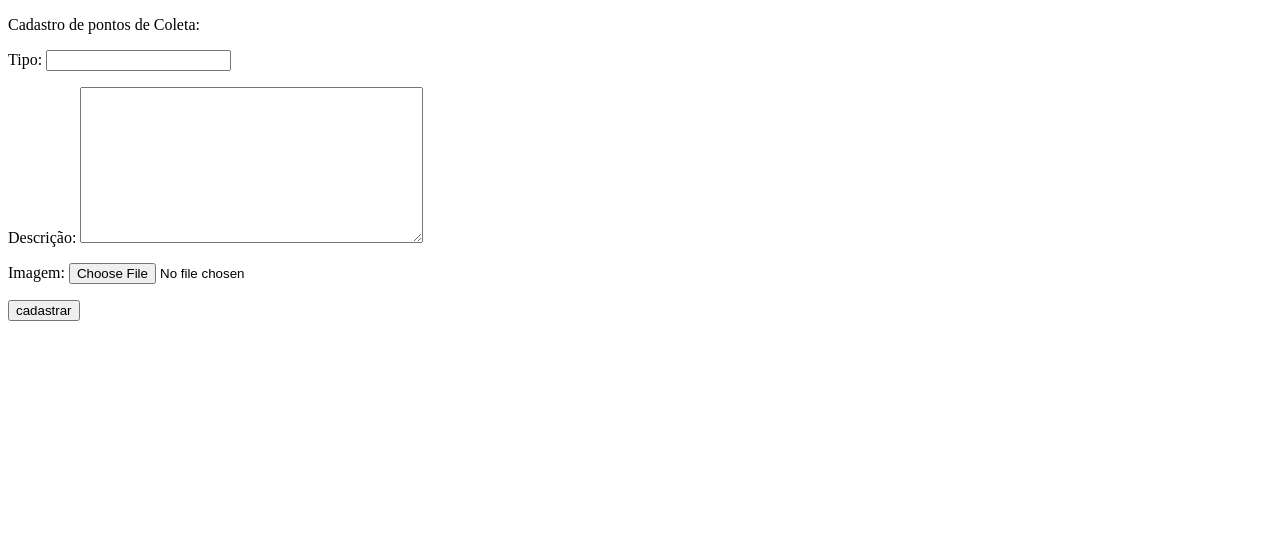
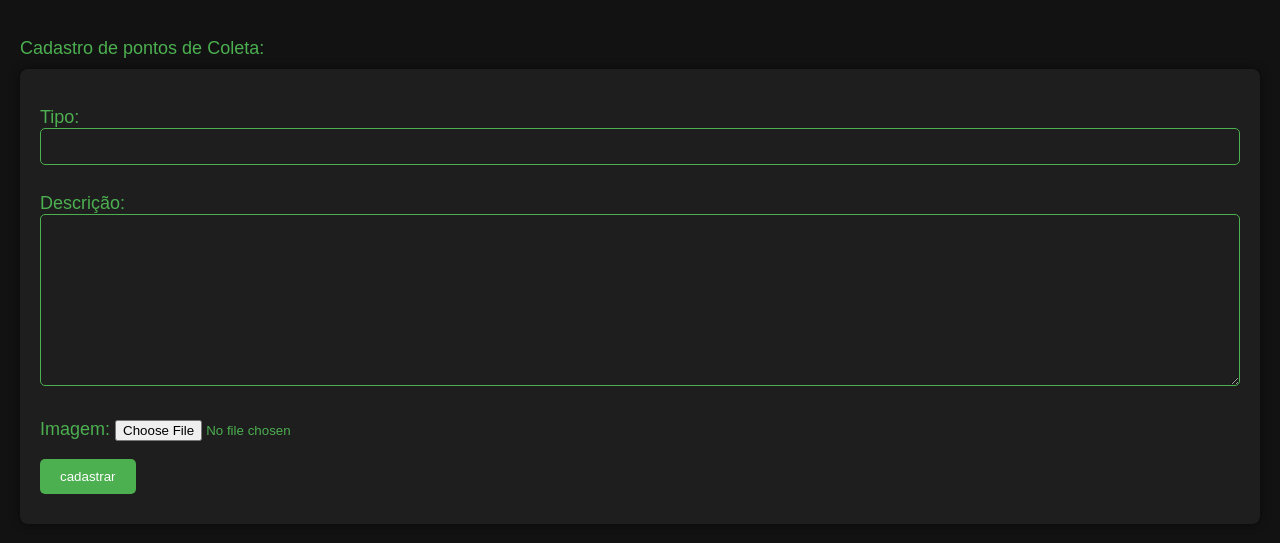
Before and after one commit to FabioGomesLima/EcoPonto, a Django app: page /ponto_cadastrar in a window 1280 px wide. Shown: the top 543 px of the page. Run offline with Django 5.2, Linux system fonts and the light colour scheme; the visitor is signed in with stand-in values (Sample User, id 1).

Commit message:
Front do Cadastro de pontos de Coleta:

```diff
--- /dev/null
+++ b/core/static/css/pontos.css
@@ -0,0 +1,78 @@
+/* Fundo da página */
+body {
+    background-color: #121212;  /* Fundo escuro */
+    color: #fff;  /* Texto branco para contraste */
+    font-family: Arial, sans-serif;
+    margin: 0;
+    padding: 20px;
+}
+
+/* Estilo para o título e parágrafos */
+p {
+    color: #4CAF50;  /* Verde para o texto dos parágrafos */
+    font-size: 18px;
+    margin-bottom: 10px;
+}
+
+/* Formulário */
+form {
+    background-color: #1e1e1e;  /* Fundo mais claro para o formulário */
+    padding: 20px;
+    border-radius: 8px;
+    box-shadow: 0 0 10px rgba(0, 0, 0, 0.5);
+}
+
+/* Campos do formulário */
+form input[type="text"],
+form input[type="email"],
+form input[type="password"],
+form select,
+form textarea {
+    width: 100%;
+    padding: 10px;
+    margin-bottom: 10px;
+    border: 1px solid #4CAF50;  /* Borda verde */
+    border-radius: 5px;
+    background-color: #1e1e1e;  /* Fundo escuro para inputs */
+    color: #fff;  /* Texto branco */
+    box-sizing: border-box;
+    transition: border-color 0.3s;
+}
+
+/* Efeito ao focar nos inputs */
+form input:focus,
+form textarea:focus,
+form select:focus {
+    border-color: #45a049;  /* Verde mais escuro no foco */
+}
+
+/* Botão de envio */
+form input[type="submit"] {
+    background-color: #4CAF50;  /* Verde principal */
+    color: #fff;
+    border: none;
+    padding: 10px 20px;
+    border-radius: 5px;
+    cursor: pointer;
+    transition: background-color 0.3s, transform 0.2s;
+}
+
+form input[type="submit"]:hover {
+    background-color: #45a049;  /* Verde mais escuro no hover */
+    transform: scale(1.02);  /* Leve aumento no hover */
+}
+
+/* Responsividade para telas menores */
+@media (max-width: 480px) {
+    body {
+        padding: 10px;
+    }
+
+    form {
+        padding: 15px;
+    }
+
+    form input[type="submit"] {
+        padding: 8px 15px;
+    }
+}
--- a/core/templates/Cadastro_pontos.html
+++ b/core/templates/Cadastro_pontos.html
@@ -1,10 +1,11 @@
+{% load static %}
 <!DOCTYPE html>
 <html lang="en">
 <head>
     <meta charset="UTF-8">
     <meta name="viewport" content="width=device-width, initial-scale=1.0">
     <title>Cadastrar Pontos</title>
-</head>
+    <link rel="stylesheet" type="text/css" href="{% static 'css/pontos.css' %}"></head>
 <body>
     <p>Cadastro de pontos de Coleta: </p>
     <form method="POST" enctype="multipart/form-data">
```
